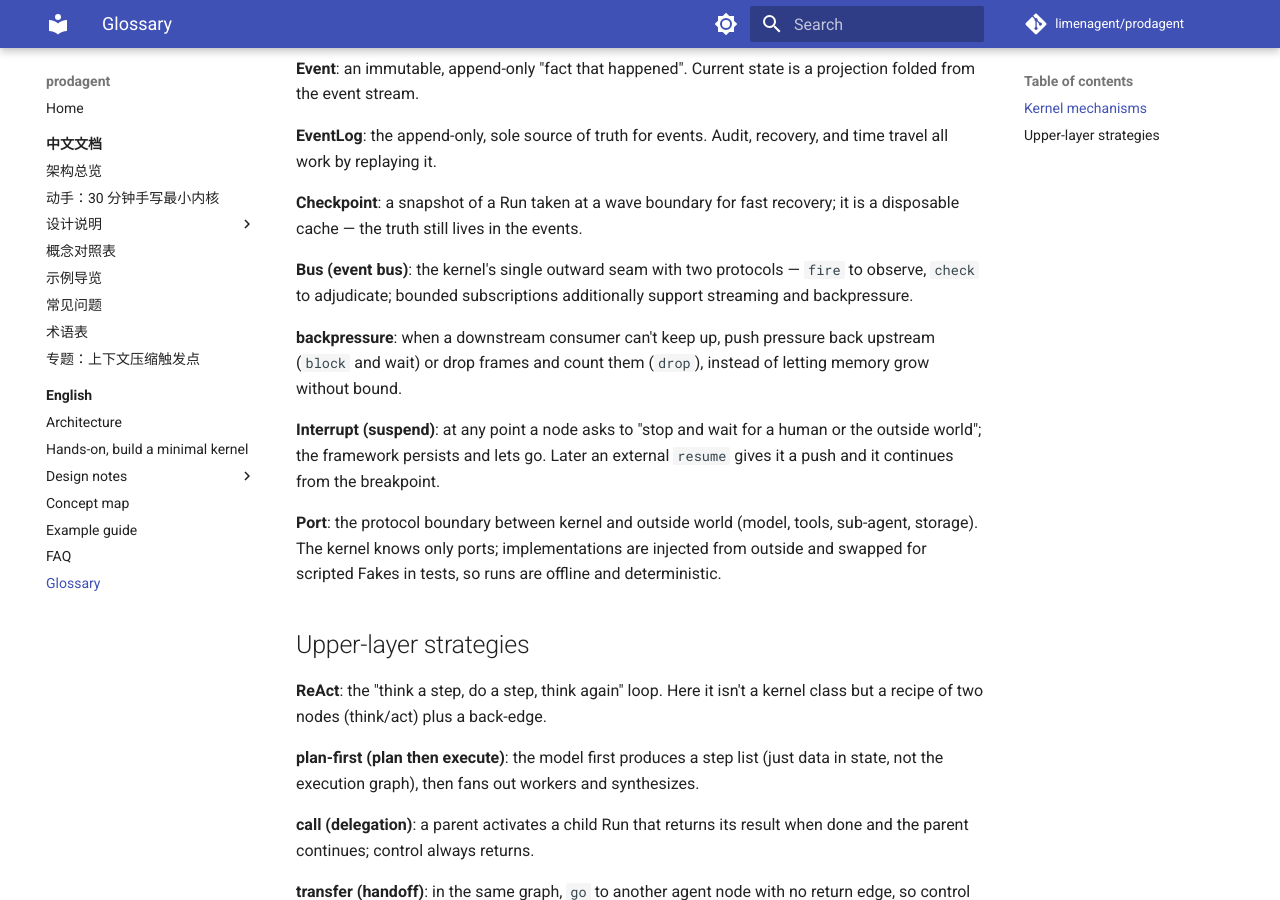
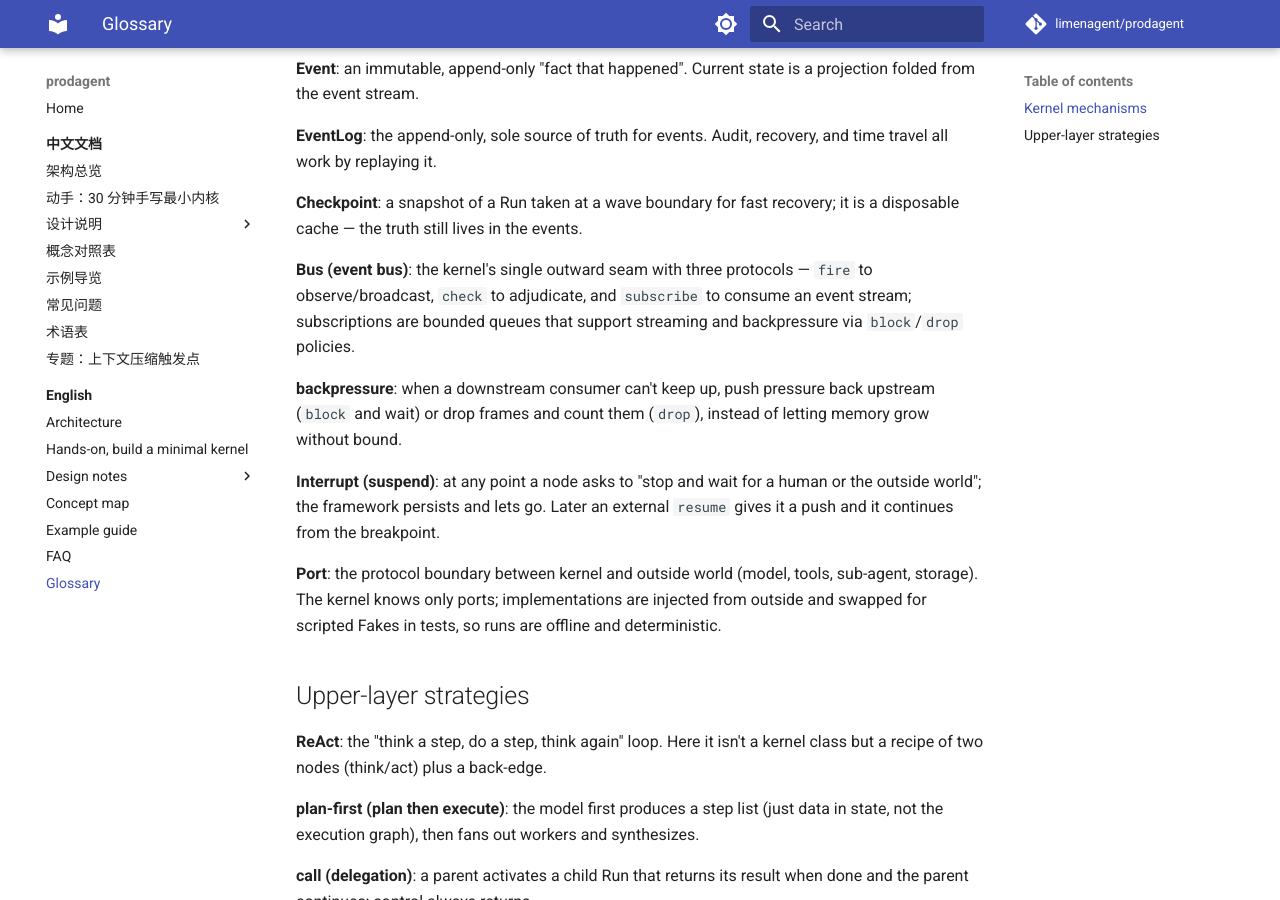
Before and after one commit to limenagent/prodagent, an MkDocs documentation site: the page built from docs/en/glossary.md, in a window 1280 px wide and 900 px high, scrolled down 1165 px. Built offline with MkDocs 1.6.1 and Material for MkDocs 9.7.7, drawn with Linux system fonts in a browser that asks for light colours; comment, search, counter and statistics services are not loaded.

Commit message:
docs: drop hard-coded test count, 12 kernel files, Bus fire/check/subscribe wording

```diff
--- a/docs/en/glossary.md
+++ b/docs/en/glossary.md
@@ -56,9 +56,10 @@ and time travel all work by replaying it.
 **Checkpoint**: a snapshot of a Run taken at a wave boundary for fast recovery;
 it is a disposable cache — the truth still lives in the events.
 
-**Bus (event bus)**: the kernel's single outward seam with two protocols —
-`fire` to observe, `check` to adjudicate; bounded
-subscriptions additionally support streaming and backpressure.
+**Bus (event bus)**: the kernel's single outward seam with three protocols —
+`fire` to observe/broadcast, `check` to adjudicate, and `subscribe` to consume an
+event stream; subscriptions are bounded queues that support streaming and
+backpressure via `block`/`drop` policies.
 
 **backpressure**: when a downstream consumer can't keep up, push pressure back
 upstream (`block` and wait) or drop frames and count them (`drop`), instead of
```
Also changed, not shown: README.md (+3 -3 lines), README.zh-CN.md (+3 -3 lines), docs/en/comparison.md (+1 -1 lines), docs/zh/comparison.md (+1 -1 lines), docs/zh/glossary.md (+2 -2 lines).
